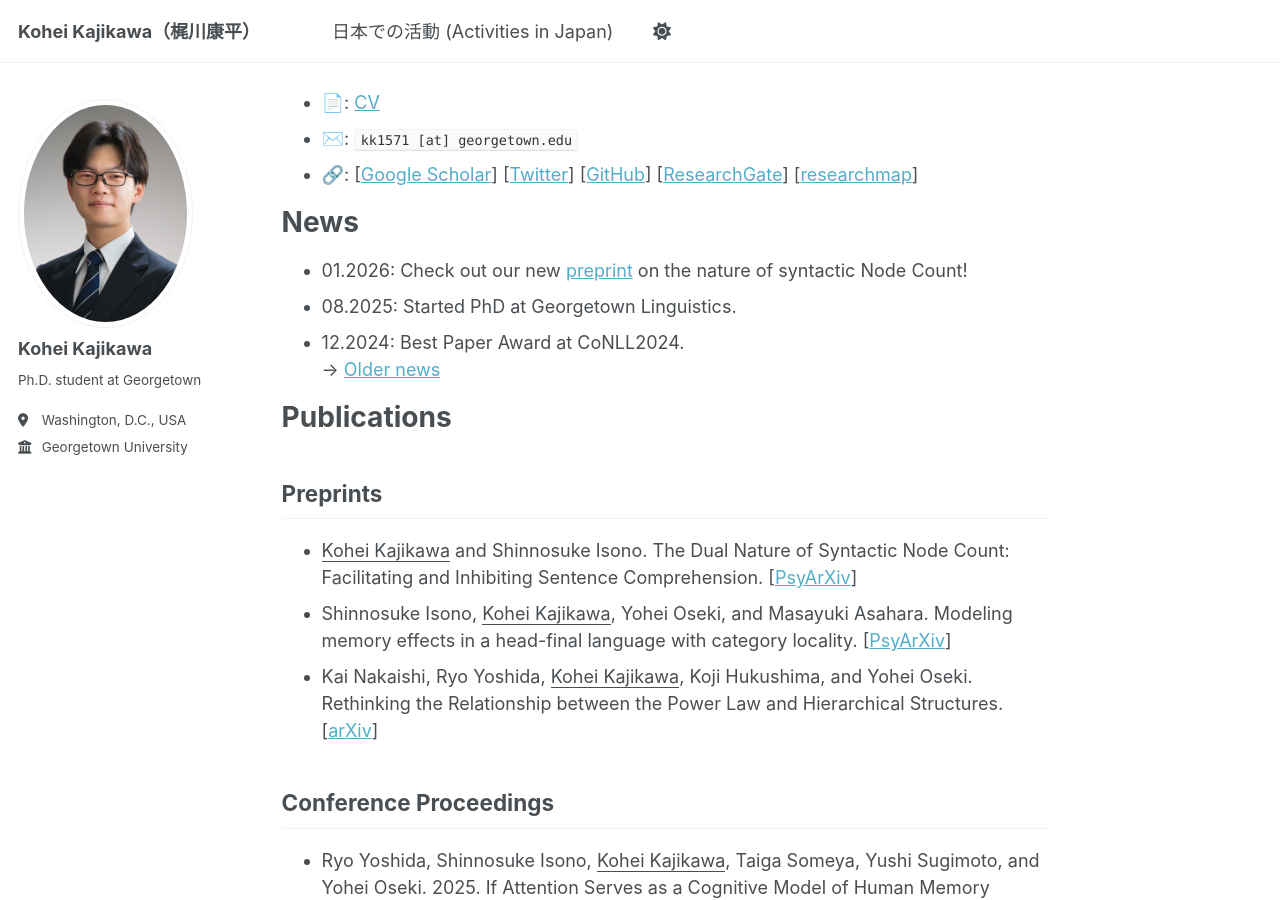
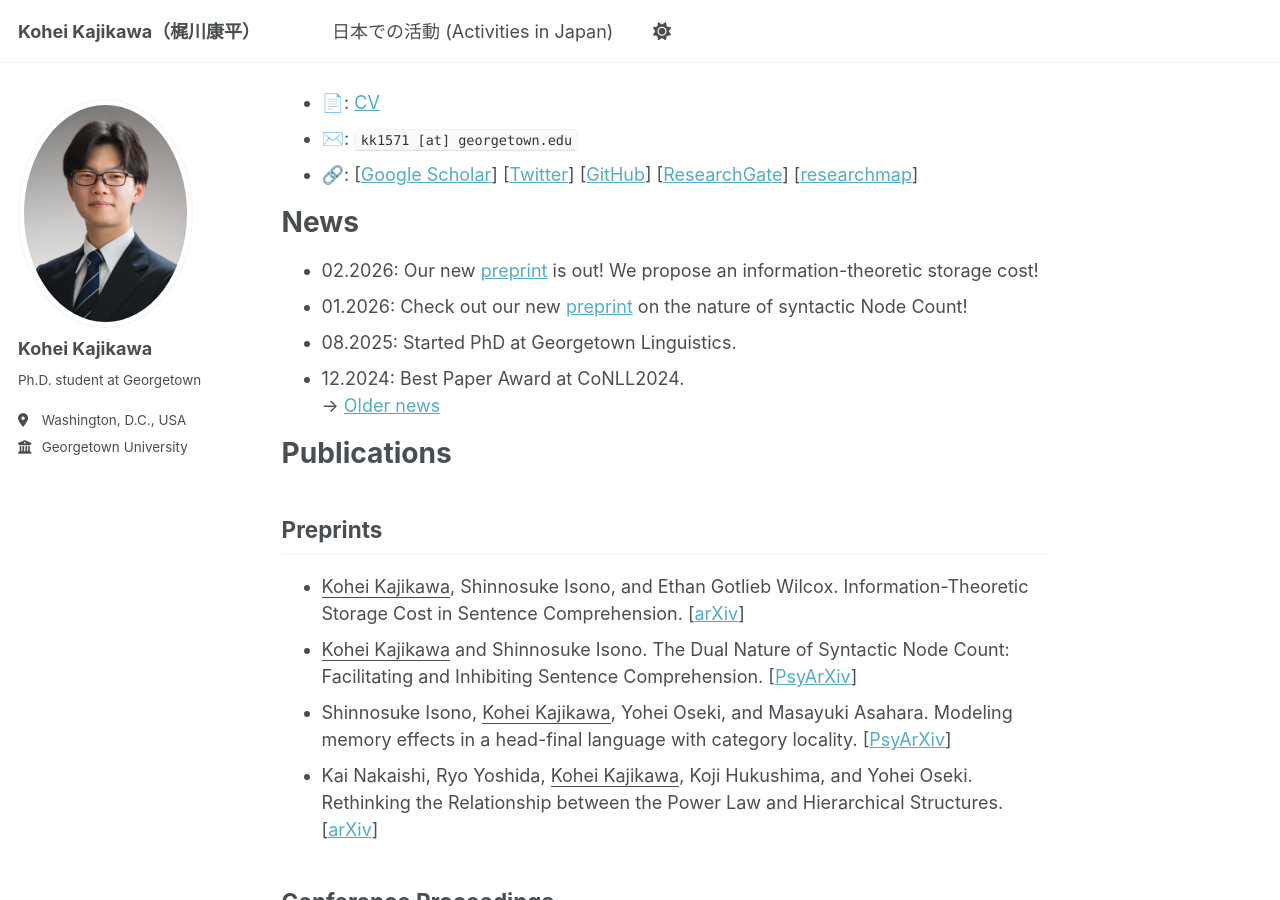
Before and after one commit to kohei-kaji/kohei-kaji.github.io, a Jekyll site: the page built from _pages/about.md, in a window 1280 px wide and 900 px high, scrolled down 442 px. Built offline with Jekyll 4.4.1, drawn with Linux system fonts in a browser that asks for light colours.

Commit message:
Add infostor preprint

```diff
--- a/_pages/about.md
+++ b/_pages/about.md
@@ -27,6 +27,7 @@ Before that, I earned my M.A. and B.A. in Linguistics from [The University of To
 
 News
 ======
+- 02.2026: Our new [preprint](http://arxiv.org/abs/2602.18217) is out! We propose an information-theoretic storage cost!
 - 01.2026: Check out our new [preprint](https://osf.io/preprints/psyarxiv/9msby_v1) on the nature of syntactic Node Count!
 - 08.2025: Started PhD at Georgetown Linguistics.
 - 12.2024: Best Paper Award at CoNLL2024.\
@@ -37,6 +38,8 @@ Publications
 
 Preprints
 ------
+- <ins>Kohei Kajikawa</ins>, Shinnosuke Isono, and Ethan Gotlieb Wilcox. Information-Theoretic Storage Cost in Sentence Comprehension.
+[[arXiv](http://arxiv.org/abs/2602.18217)]
 - <ins>Kohei Kajikawa</ins> and Shinnosuke Isono. The Dual Nature of Syntactic Node Count: Facilitating and Inhibiting Sentence Comprehension.
 [[PsyArXiv](https://osf.io/preprints/psyarxiv/9msby_v1)]
 - Shinnosuke Isono, <ins>Kohei Kajikawa</ins>, Yohei Oseki, and Masayuki Asahara. Modeling memory effects in a head-final language with category locality.
```
Also changed, not shown: _pages/news.md (+1 -0 lines), 2 other files.
